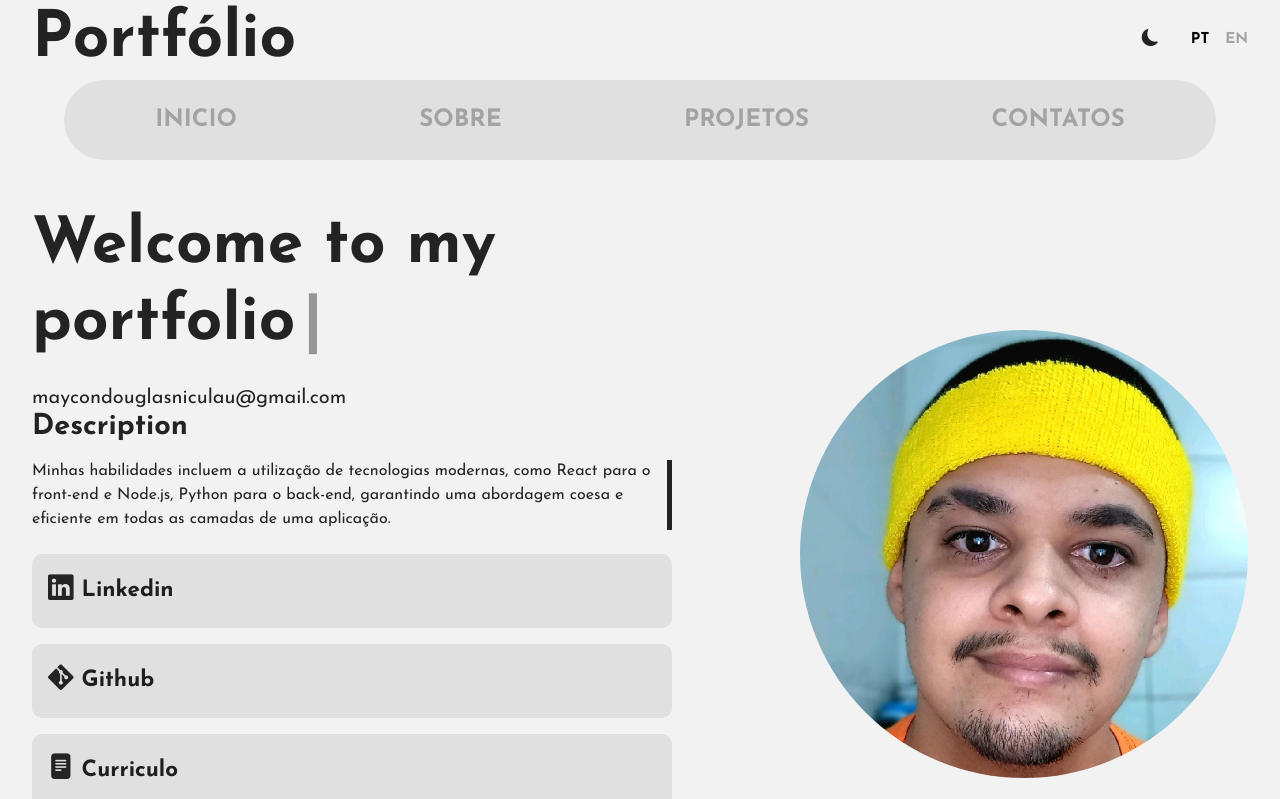
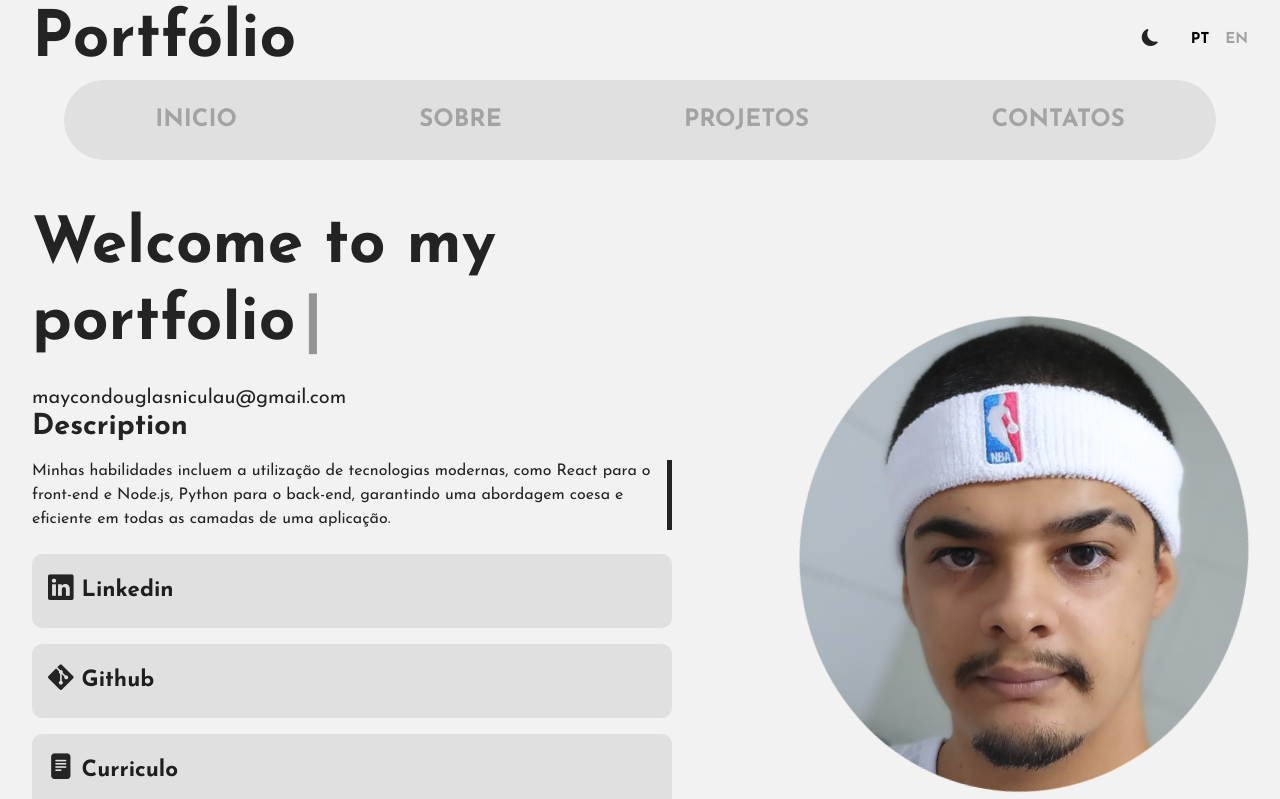
Before and after one commit to Maycondo/Portifolio, a React (Vite) app: page / in a window 1280 px wide. Shown: the top 799 px of the page. Built offline with nearby package versions, Linux system fonts and the light colour scheme.

Commit message:
Alterando imagem do perfil do portifolio

```diff
--- a/src/index.css
+++ b/src/index.css
@@ -264,12 +264,13 @@
   }
 
   #Imagem-User{
-    height: auto;
+    height: 80%;
     max-width: 100%;
     position: relative;
     top: 0;
     left: 5rem;
     border-radius: 50%;
+    transform: rotate(10deg);
     object-fit: cover;
   }
 
```
Also changed, not shown: src/Home.jsx (line endings or trailing spaces), src/imagens/Imagem.jpeg.
